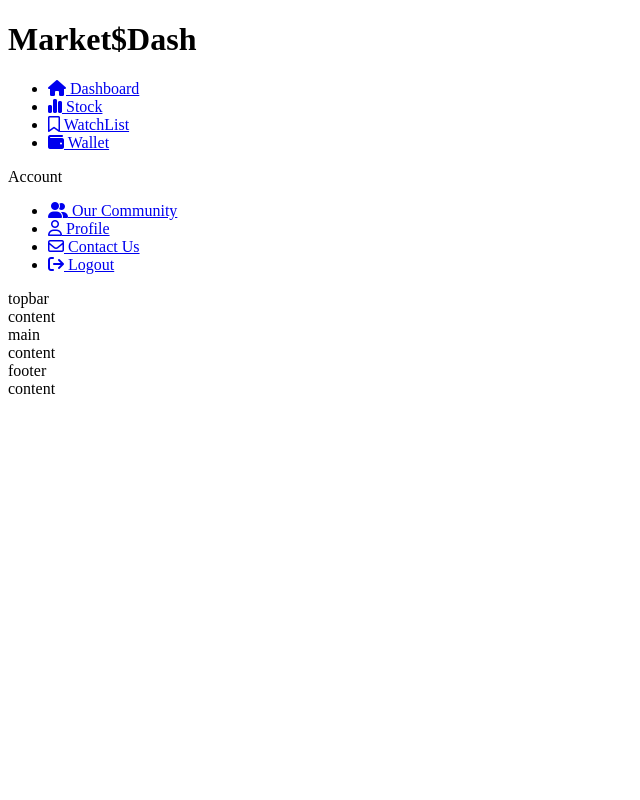
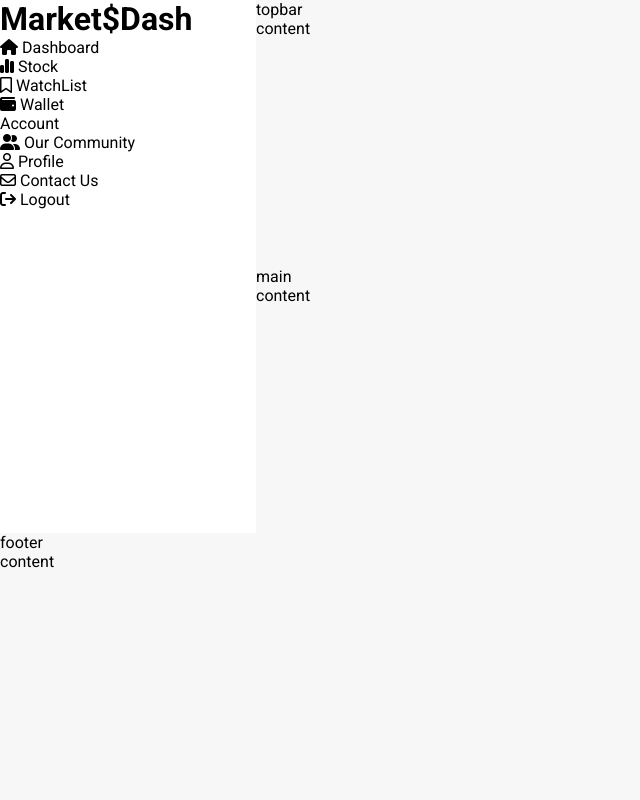
Before and after one commit to yilikalt/marketDash, a plain HTML site: page pages/dashboard.html in a window 1280 px wide. Shown: the whole page, without its empty margins (0-640 px from the left). Drawn offline with Linux system fonts and the light colour scheme; the site is published under a folder, as on GitHub Pages, so addresses that start at the root find nothing.

Commit message:
fix: update stylesheet paths in dashboard, login, and register pages

```diff
--- a/pages/dashboard.html
+++ b/pages/dashboard.html
@@ -3,8 +3,8 @@
   <head>
     <meta charset="UTF-8" />
     <meta name="viewport" content="width=device-width, initial-scale=1.0" />
-    <link rel="stylesheet" href="/venders/styles/style.css" />
-    <link rel="stylesheet" href="/venders/styles/styleDash.css" />
+    <link rel="stylesheet" href="../venders/styles/style.css" />
+    <link rel="stylesheet" href="../venders/styles/styleDash.css" />
     <link
       rel="stylesheet"
       href="https://cdnjs.cloudflare.com/ajax/libs/font-awesome/6.7.2/css/all.min.css"
```
Also changed, not shown: pages/login.html (+2 -2 lines), pages/register.html (+2 -2 lines).
